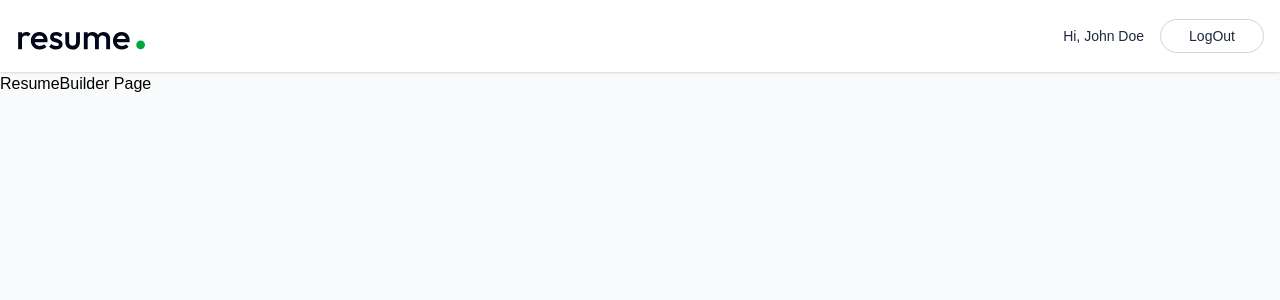
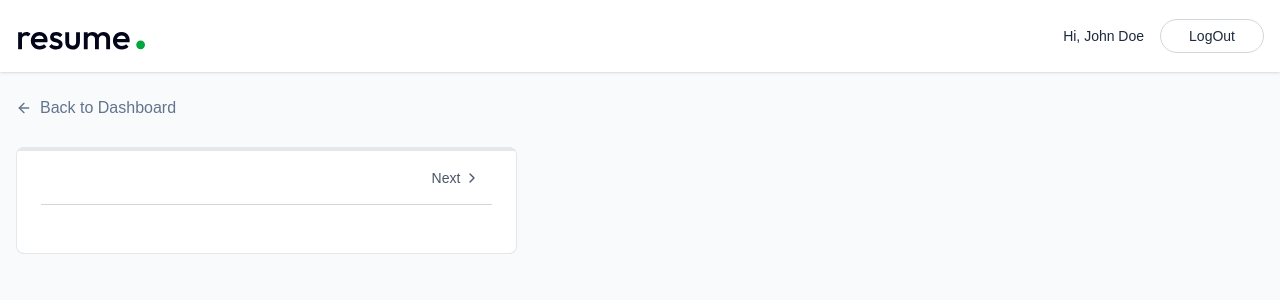
Before and after one commit to coding-is-not-easy124/ProFile, a React (Vite) app in the folder client/: page /app/builder/1 in a window 1280 px wide. Shown: the top 300 px of the page. Built offline with nearby package versions, Linux system fonts and the light colour scheme; a web font is replaced by a local one.

Commit message:
Sixth Commit

```diff
--- /dev/null
+++ b/client/src/components/home/PersonalInfoForm.jsx
@@ -0,0 +1,11 @@
+import React from 'react'
+
+const PersonalInfoForm = ({}) => {
+  return (
+    <div>
+
+    </div>
+  )
+}
+
+export default PersonalInfoForm
--- a/client/src/pages/Dashboard.jsx
+++ b/client/src/pages/Dashboard.jsx
@@ -31,6 +31,17 @@ const Dashboard = () => {
     navigate(`/app/builder/res123`)
   }
 
+  const editTitle = async (event) => {
+    event.preventDefault();
+  }
+
+  const deleteResume = async (resumeId) => {
+    const confirm = window.confirm('Are you sure you want to delete this resume?')
+    if(confirm){
+      setAllResumes(prev => prev.filter(resume => resume._id !== resumeId))
+    }
+  }
+
   useEffect(() => {
     loadAllResumes();
   }, [])
@@ -62,9 +73,9 @@ const Dashboard = () => {
                 <p className='absolute bottom-1 text-[11px] text-slate-400 group-hover:text-slate-500 transition-all duration-300 px-2 text-center' style={{ color: baseColor + '90' }}>
                   Updated on {new Date(resume.updatedAt).toLocaleDateString()}
                 </p>
-                <div className='absolute top-1 right-1 group-hover:flex items-center hidden'>
-                  <TrashIcon className='size-7 p-1.5 hover:bg-white/50 rounded text-slate-700 transition-colors' />
-                  <PencilIcon className='size-7 p-1.5 hover:bg-white/50 rounded text-slate-700 transition-colors' />
+                <div onClick={e => e.stopPropagation()} className='absolute top-1 right-1 group-hover:flex items-center hidden'>
+                  <TrashIcon onClick={() => deleteResume(resume._id)} className='size-7 p-1.5 hover:bg-white/50 rounded text-slate-700 transition-colors' />
+                  <PencilIcon onClick={() =>{setEditResumeId(resume._id); setTitle(resume.title)}} className='size-7 p-1.5 hover:bg-white/50 rounded text-slate-700 transition-colors' />
                 </div>
               </button>
             )
@@ -112,6 +123,20 @@ const Dashboard = () => {
             </form>
           )
         }
+
+        { editResumeId && (
+          <form onSubmit={editTitle} onClick={() => setEditResumeId('')} className='fixed inset-0 bg-blak/70 backdrop-blur bg-opacity-50 z-10 flex items-center justify-center'>
+            <div onClick={e => e.stopPropagation()} className='relative bg-slate-50 border shadow-md rounded-lg w-full max-w-sm p-6'>
+              <h2 className='text-xl font-bold mb-4'>Edit Resume Title</h2>
+              <input onChange={(e) => setTitle(e.target.value)} value={title} type='text' placeholder='Enter Resume Title' className='w-full px-4 py-2 mb-4 focus:border-indigo-600 ring-indigo-600' required/>
+
+              <button className='w-full py-2 bg-indigo-600 text-white rounded hover:bg-indigo-700 transition-colors'>Update</button>
+              <XIcon className='absolute top-4 right-4 text-slate-400 hover:text-slate-600 cursor-pointer transition-colors' onClick={() => {setEditResumeId(''); setTitle('')}} />
+            </div>
+          </form>
+        )
+        }
+
       </div>
     </div>
   )
--- a/client/src/pages/ResumeBuilder.jsx
+++ b/client/src/pages/ResumeBuilder.jsx
@@ -1,9 +1,100 @@
-import React from 'react'
+import React, { useEffect, useState } from 'react'
+import { dummyResumeData } from '../assets/assets';
+import { Link, useParams } from 'react-router-dom';
+import { ArrowLeftIcon, Briefcase, ChevronLeft, ChevronRight, FileText, FolderIcon, GraduationCap, Sparkles, User } from 'lucide-react';
 
 const ResumeBuilder = () => {
+
+  const { resumeId } = useParams();
+
+  const [resumeData, setResumeData] = useState({
+    _id: '',
+    title: '',
+    personal_info: {},
+    professional_summary: "",
+    experience: [],
+    education: [],
+    project: [],
+    skills: [],
+    template: "classic",
+    accent_color: "#3B82F6",
+    public: false,
+  })
+
+  const loadExistingResume = async () => {
+    const resume = dummyResumeData.find(resume => resume._id === resumeId)
+    if(resume){
+      setResumeData(resume);
+      document.title = resume.title
+    }
+  }
+
+  const [activeSectionIndex, setActiveSectionIndex] = useState(0);
+  const [removeBackground, setRemoveBackground] = useState(false);
+
+  const sections = [
+    { id: "personal", name: "Personal Info", icon: User },
+    { id: "summary", name: "Summary", icon: FileText },
+    { id: "experience", name: "Experience", icon: Briefcase },
+    { id: "education", name: "Education", icon: GraduationCap },
+    { id: "projects", name: "Projects", icon: FolderIcon },
+    { id: "skills", name: "Skills", icon: Sparkles },
+  ]
+
+  const activeSection = sections[activeSectionIndex];
+
+  useEffect(() => {
+    loadExistingResume();
+  }, [])
+
   return (
     <div>
-      <h1>ResumeBuilder Page</h1>
+      <div className='max-w-7xl mx-auto px-4 py-6'>
+        <Link to={'/app'} className='inline-flex gap-2 items-center text-slate-500 hover:text-slate-700 transition-all'>
+          <ArrowLeftIcon className='size-4' /> Back to Dashboard
+        </Link>
+      </div>
+
+      <div className='max-w-7xl mx-auto px-4 pb-8'>
+        <div className='grid lg:grid-cols-12 gap-8'>
+          { /* Left Panel - Form */ }
+          <div className='relative lg:col-span-5 rounded-lg overflow-hidden'>
+            <div className='bg-white rounded-lg shadow-sm border border-gray-200 p-6 pt-1'>
+              { /* Progress Bar Using ActiveSectionIndex */ }
+              <hr className='absolute top-0 left-0 right-0 border-2 border-gray-200'/>
+              <hr className='absolute top-0 left-0 h-1 bg-gradient-to-r from-green-500 to-green-600 border-none transition-all duration-2000' style={{width: `${activeSectionIndex * 100 / (sections.length - 1)}%`}} />
+
+              { /* Section Navigation */ }
+              <div className='flex justify-between items-center mb-6 border-b border-gray-300 py-1'>
+                <div></div>
+                <div className='flex items-center'>
+                  {activeSectionIndex !== 0 && (
+                    <button onClick={() => setActiveSectionIndex((prevIndex) => Math.max(prevIndex - 1, 0))} className='flex items-center gap-1 p-3 rounded-lg text-sm font-medium text-gray-600 hover:bg-gray-50 transition-all' disabled={activeSectionIndex === 0} >
+                      <ChevronLeft className='size-4' /> Previous
+                    </button>
+                  )}
+
+                  <button onClick={() => setActiveSectionIndex((prevIndex) => Math.min(prevIndex + 1, sections.length - 1))} className={`flex items-center gap-1 p-3 rounded-lg text-sm font-medium text-gray-600 hover:bg-gray-50 transition-all ${activeSectionIndex === sections.length - 1 && 'opacity-50'}`} disabled={activeSectionIndex === sections.length - 1} >
+                    Next <ChevronRight className='size-4' />
+                  </button>
+                </div>
+              </div>
+
+              { /* Form Content */ }
+              <div className='space-y-6'>
+                  {activeSection.id === 'personal' && (
+                    <div></div>
+                  )}
+              </div>
+            </div>
+          </div>
+
+          { /* Right Panel - Resume Preview */ }
+          <div>
+
+          </div>
+        </div>
+      </div>
     </div>
   )
 }
```
